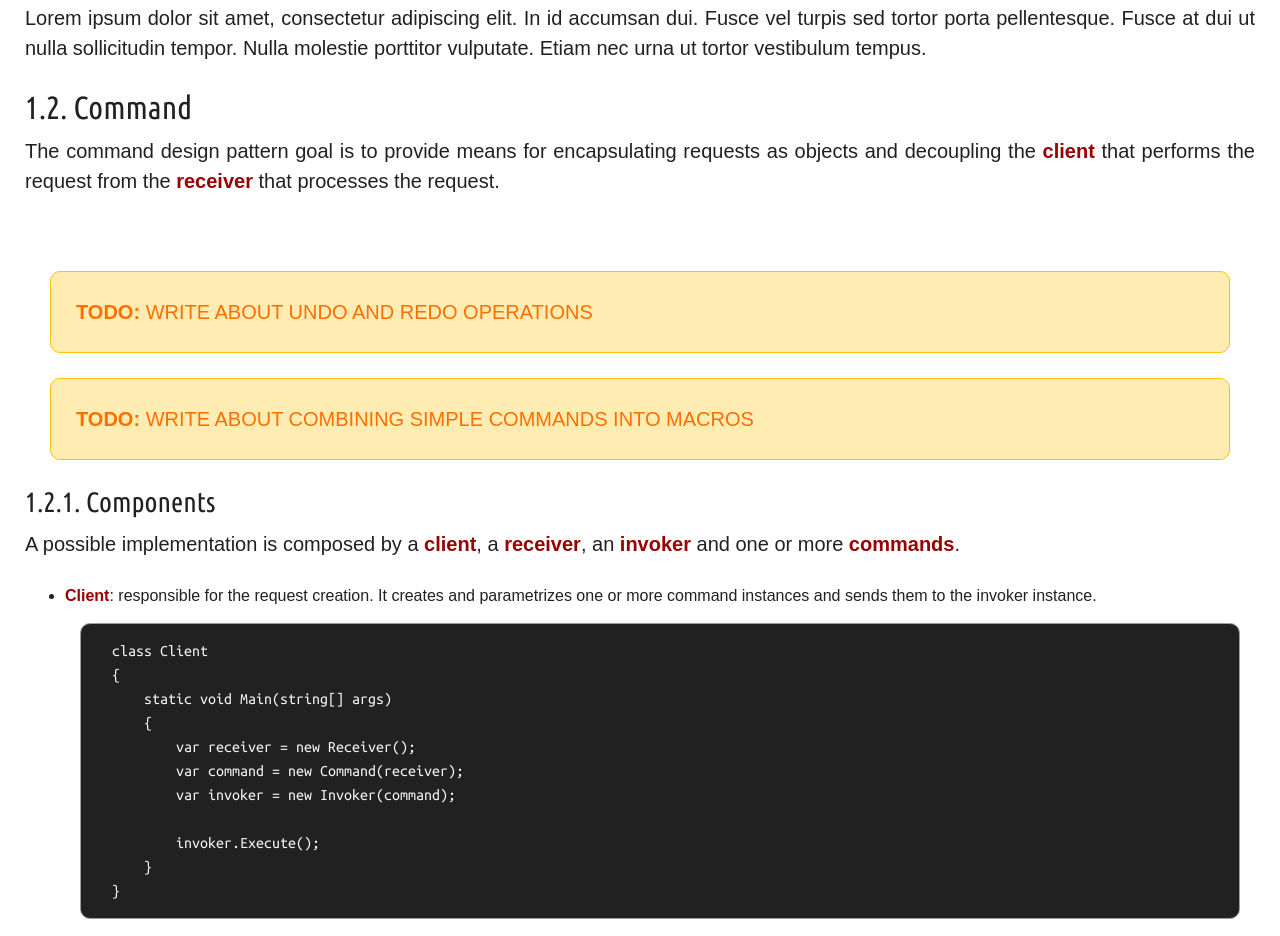
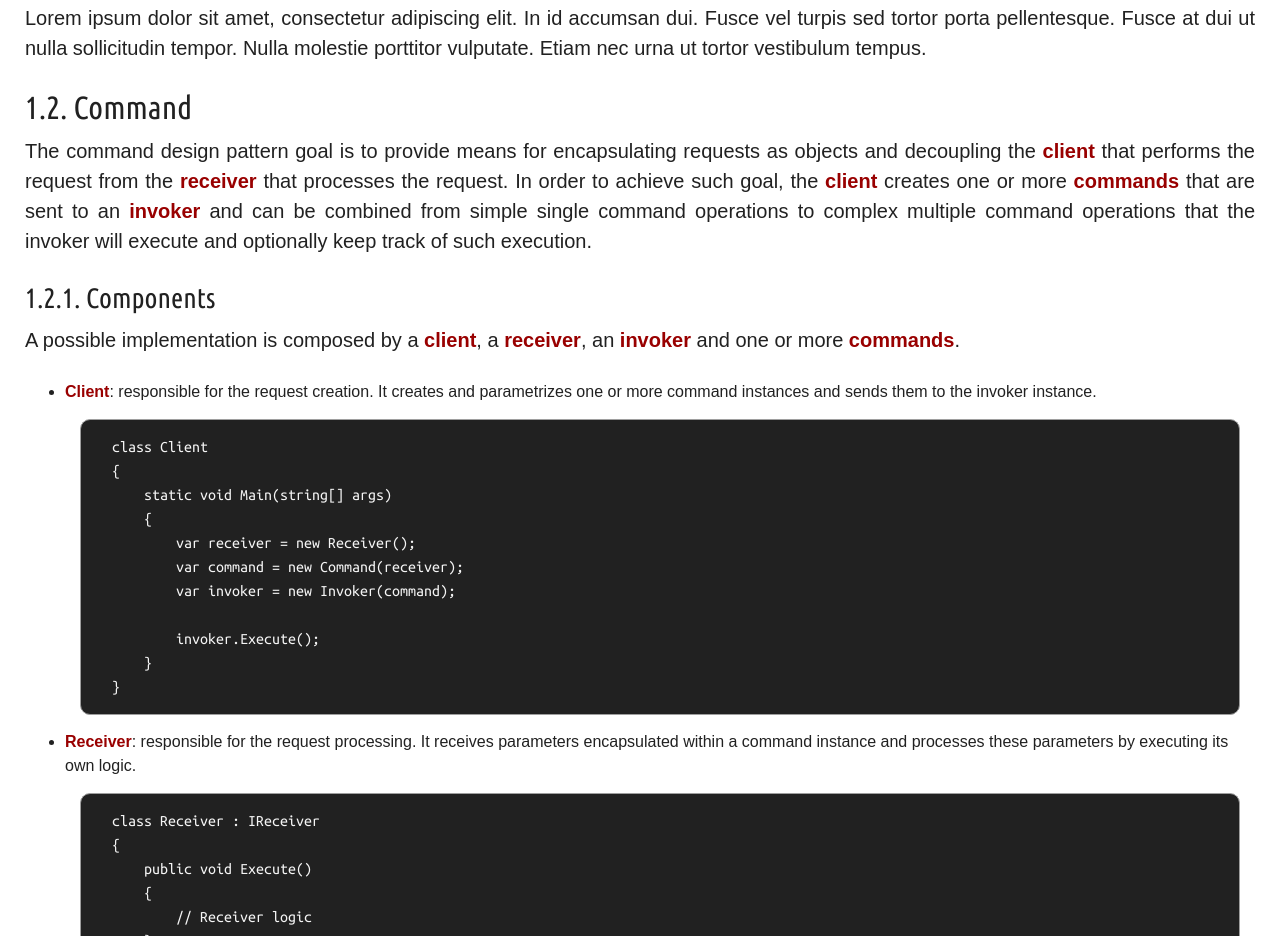
Before and after one commit to danieldeveloper001/csharp_design_patterns, a plain HTML site: page index.html in a window 1280 px wide. Shown: the part 798-1734 px from the top of the page. Drawn offline with Linux system fonts and the light colour scheme; a web font is replaced by a local one.

Commit message:
command pattern, main section

```diff
--- a/index.html
+++ b/index.html
@@ -112,15 +112,10 @@
       <p>
         The command design pattern goal is to provide means for encapsulating requests as objects and decoupling the
         <strong>client</strong> that performs the request from the <strong>receiver</strong> that processes the request.
+        In order to achieve such goal, the <strong>client</strong> creates one or more <strong>commands</strong> that
+        are sent to an <strong>invoker</strong> and can be combined from simple single command operations to complex
+        multiple command operations that the invoker will execute and optionally keep track of such execution.
       </p>
-      <p>
-      </p>
-      <div class="message message-yellow">
-        <strong>TODO:</strong> WRITE ABOUT UNDO AND REDO OPERATIONS
-      </div>
-      <div class="message message-yellow">
-        <strong>TODO:</strong> WRITE ABOUT COMBINING SIMPLE COMMANDS INTO MACROS
-      </div>
       <h4 id="command_class_diagram">
         <a href="#command_class_diagram">1.2.1. Components</a>
       </h4>
```
